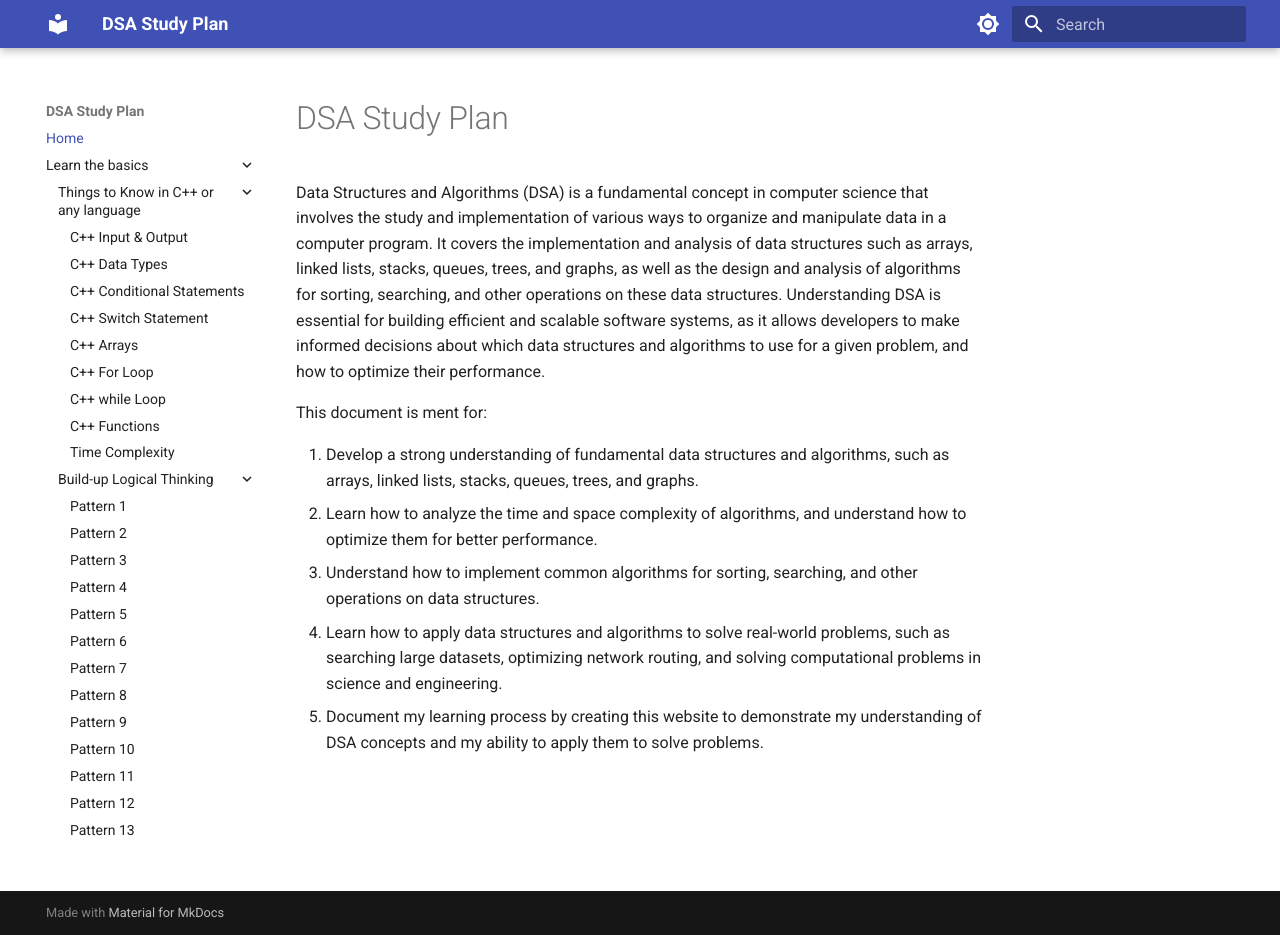
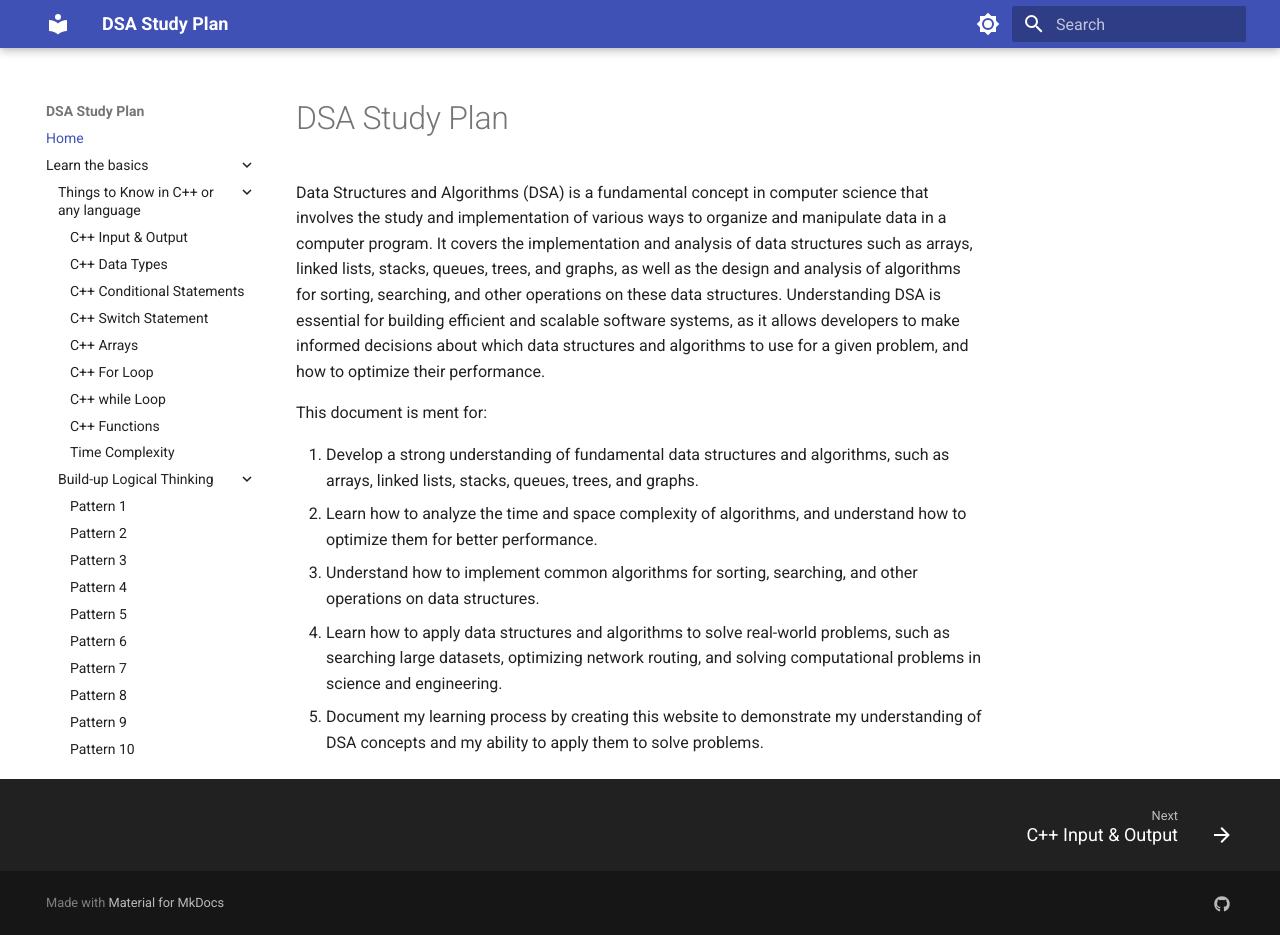
Before and after one commit to yukidaruma905/DSA_Study_Plan, an MkDocs documentation site: the page built from docs/index.md, in a window 1280 px wide and 935 px high. Built offline with MkDocs 1.6.1 and Material for MkDocs 9.7.7, drawn with Linux system fonts in a browser that asks for light colours.

Commit message:
Footer - Adds footer, Next/Prev Buttons, github account link

```diff
--- a/mkdocs.yml
+++ b/mkdocs.yml
@@ -10,6 +10,7 @@ theme:
       - navigation.instant
       - navigation.expand
       - navigation.path
+      - navigation.footer
     # Code-block copy button
       - content.code.copy
 
@@ -29,6 +30,11 @@ theme:
           name: Switch to light mode
     font:
       code: Roboto Mono
+
+extra:
+  social:
+    - icon: fontawesome/brands/github
+      link: https://github.com/yukidaruma905/DSA_Study_Plan
 
 plugins:
   - search
```
